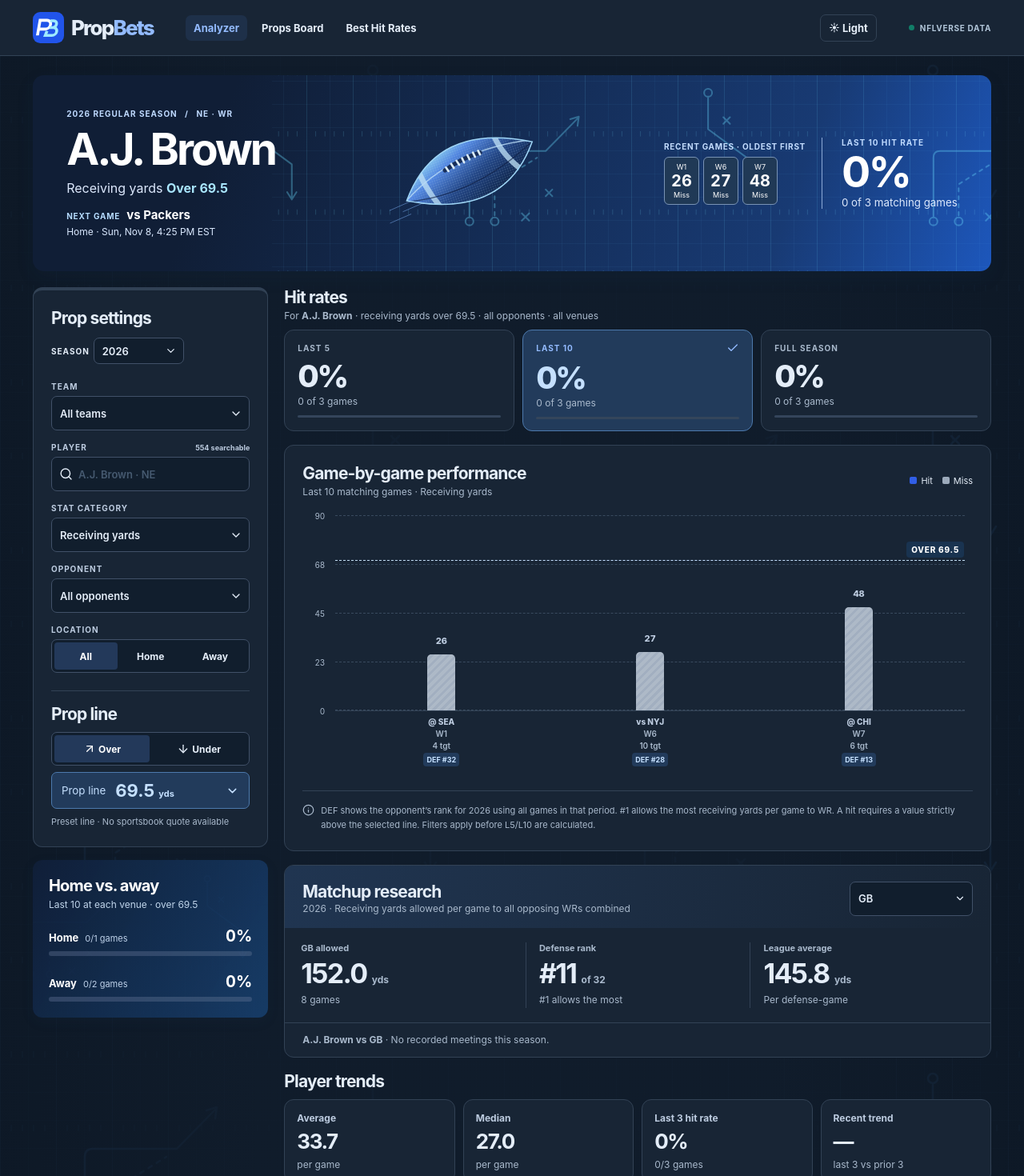
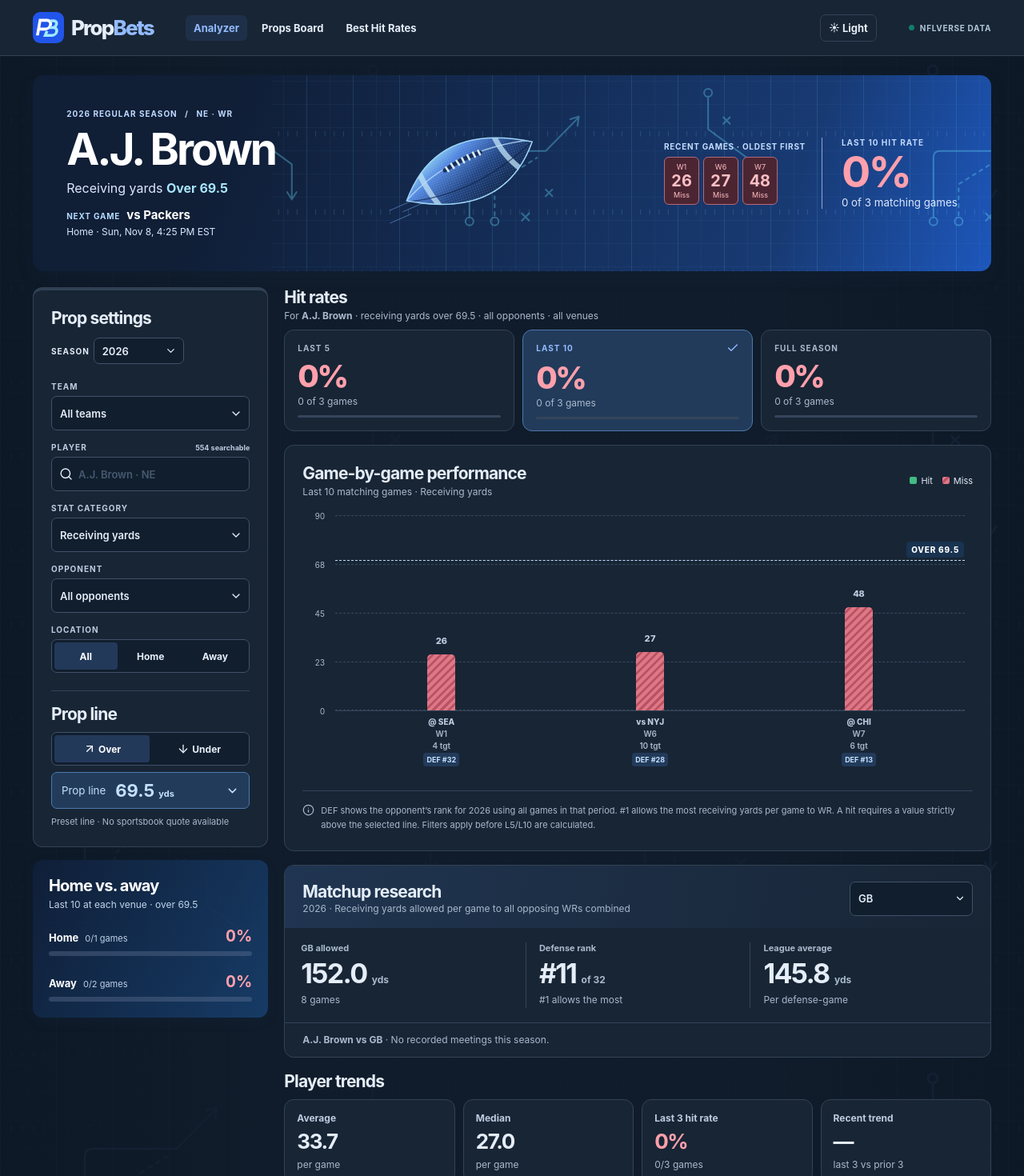
Before and after one commit to cashkub/nfl-porp-lab, a React (Vite) app: page / in a window 1280 px wide. Shown: the top 1470 px of the page at 80% size. Built offline with nearby package versions, Linux system fonts and the light colour scheme.

Commit message:
Color historical results and shade hit rates consistently across PropBets

```diff
--- a/src/App.jsx
+++ b/src/App.jsx
@@ -1,3 +1,4 @@
+import HitRate, {rateStyle} from './components/HitRate.jsx';
 import React, { useEffect, useMemo, useRef, useState } from 'react';
 import {
   ArrowDown, ArrowUpRight, BarChart3, Check, ChevronDown,
@@ -15,7 +16,7 @@ import Matchup from './components/Matchup.jsx';
 import PropChart from './components/PropChart.jsx';
 import { demoData } from './lib/demoData.js';
 import {
-  METRICS, preferredMetric, isHit, summarize, formatRate, formatNumber,
+  METRICS, preferredMetric, isHit, summarize, formatNumber,
   getPlayerGames, getDistinctOpponents, filteredWindow
 } from './lib/stats.js';
 
@@ -81,9 +82,9 @@ function PlayerSearch({ players, selected, season, onSelect, showRoster }) {
 function StatCard({ label, summary, emphasized = false, selected, onClick }) {
   return <button type="button" onClick={onClick} aria-pressed={selected} className={`stat-card ${selected ? 'stat-card-selected' : ''} ${emphasized ? 'stat-card-featured' : ''}`}>
     <div className="stat-card-heading"><span>{label}</span>{selected && <Check size={16} className="selected-check" />}</div>
-    <div className="stat-card-number">{formatRate(summary.rate)}</div>
+    <div className="stat-card-number"><HitRate rate={summary.rate}/></div>
     <div className="stat-card-footer"><span>{summary.hits} of {summary.total} games</span></div>
-    <div className="rate-track" aria-hidden="true"><i style={{width: `${(summary.rate || 0) * 100}%`}} /></div>
+    <div className="rate-track" aria-hidden="true"><i style={{...rateStyle(summary.rate), width: `${(summary.rate || 0) * 100}%`}} /></div>
   </button>;
 }
 
@@ -95,7 +96,7 @@ function Insights({ games, metric, line, direction }) {
   return <div className="insight-grid">
     <div className="small-card"><span>Average</span><strong>{formatNumber(summaries.average)}</strong><small>per game</small></div>
     <div className="small-card"><span>Median</span><strong>{formatNumber(summaries.median)}</strong><small>per game</small></div>
-    <div className="small-card"><span>Last 3 hit rate</span><strong>{formatRate(lastThree.rate)}</strong><small>{lastThree.hits}/{lastThree.total} games</small></div>
+    <div className="small-card"><span>Last 3 hit rate</span><strong><HitRate rate={lastThree.rate}/></strong><small>{lastThree.hits}/{lastThree.total} games</small></div>
     <div className="small-card"><span>Recent trend</span><strong className={changes == null ? '' : changes>=0 ? 'positive' : 'negative'}>{changes == null ? '—' : `${changes >= 0 ? '+' : ''}${changes.toFixed(1)}`}</strong><small>last 3 vs prior 3</small></div>
   </div>;
 }
@@ -286,7 +287,7 @@ export default function App() {
         </div>
         <div className="match-form">
           <span>{windowSize === 'season' ? (multi ? 'All seasons hit rate' : 'Season hit rate') : `Last ${windowSize} hit rate`}</span>
-          <strong>{formatRate(current.rate)}</strong>
+          <strong><HitRate rate={current.rate}/></strong>
           <small>{current.hits} of {current.total} matching games</small>
         </div>
       </section>
--- /dev/null
+++ b/src/components/HitRate.jsx
@@ -0,0 +1,16 @@
+import React from 'react';
+import {formatRate} from '../lib/stats.js';
+
+export function rateStyle(rate) {
+  if (!Number.isFinite(rate)) return undefined;
+  const clamped = Math.min(1, Math.max(0, rate));
+  const low = clamped < 0.5;
+  const weight = (low ? clamped : clamped - 0.5) * 200;
+  const from = low ? 'var(--rate-low)' : 'var(--rate-mid)';
+  const to = low ? 'var(--rate-mid)' : 'var(--rate-high)';
+  return { color: `color-mix(in srgb, ${from}, ${to} ${weight}%)` };
+}
+
+export default function HitRate({rate}) {
+  return <span className="hit-percent" style={rateStyle(rate)}>{formatRate(rate)}</span>;
+}
--- a/src/components/Matchup.jsx
+++ b/src/components/Matchup.jsx
@@ -1,6 +1,7 @@
+import HitRate from './HitRate.jsx';
 import React, {useState} from 'react';
 import { ChevronDown } from 'lucide-react';
-import { METRICS, formatNumber, formatRate, getPlayerGames, summarize } from '../lib/stats.js';
+import { METRICS, formatNumber, getPlayerGames, summarize } from '../lib/stats.js';
 
 export default function Matchup({upcomingOpponent, rows, player, season, metric, line, direction}) {
   const [selection, setSelection] = useState(null);
@@ -23,7 +24,7 @@ export default function Matchup({upcomingOpponent, rows, player, season, metric,
         <div><small>Defense rank</small><strong>#{row.rank} <em>of {rows.length}</em></strong><span>#1 allows the most</span></div>
         <div><small>League average</small><strong>{formatNumber(league)} <em>{unit}</em></strong><span>Per defense-game</span></div>
       </div>
-      <p className="history"><b>{player?.name} vs {row.team}</b> · {history.total ? `${formatRate(history.rate)} hit (${history.hits}/${history.total}) at ${direction} ${line} ${period}.` : `No recorded meetings ${period}.`}</p>
+      <p className="history"><b>{player?.name} vs {row.team}</b> · {history.total ? <><strong><HitRate rate={history.rate}/></strong> hit ({history.hits}/{history.total}) at {direction} {line} {period}.</> : `No recorded meetings ${period}.`}</p>
     </> : <p className="history">Choose a defense to compare its season average, league rank, and the player’s head-to-head results.</p>}
     </section>;
 }
--- a/src/components/PropsBoard.jsx
+++ b/src/components/PropsBoard.jsx
@@ -1,6 +1,7 @@
+import HitRate from './HitRate.jsx';
 import React, {useMemo, useState} from 'react';
 import {playerKey, priceText} from '../lib/bookLine.js';
-import {METRICS, getPlayerGames, summarize, formatRate} from '../lib/stats.js';
+import {METRICS, getPlayerGames, summarize} from '../lib/stats.js';
 import {defenseTable} from '../lib/matchup.js';
 
 const teamCode = t => ({LA:'LAR',WSH:'WAS',JAC:'JAX'}[t] || t);
@@ -93,7 +94,7 @@ export default function PropsBoard({ranked=false,games,players,season,now,onOpen
     <tbody>{filtered.slice(0,limit).map(({g,line,entry,rank,summary,pick})=><tr key={[g.id,line.player,line.metric,line.point,pick].join(':')} className={entry ? "open-prop" : undefined} onClick={entry ? ()=>onOpen(entry.p,line,pick,g) : undefined}>
       <td><button type="button" className="board-player" disabled={!entry} title={entry?'Open player chart':'Player history unavailable'} onClick={e=>{e.stopPropagation();onOpen(entry.p,line,pick,g);}}>{line.player}</button><small>{g.away} at {g.home} · {gameTime(g.kickoff)}</small></td>
       <td><strong>{ranked && (pick==='over' ? 'Over ' : 'Under ')}{line.point}</strong> {METRICS[line.metric]?.label}</td><td>{priceText(line.over)}</td><td>{priceText(line.under)}</td>
-      <td>{summary ? `${formatRate(summary.rate)} (${summary.hits}/${summary.total})` : '—'}</td><td>{rank ? '#'+rank : '—'}</td>
+      <td>{summary ? <><b><HitRate rate={summary.rate}/></b> ({summary.hits}/{summary.total})</> : '—'}</td><td>{rank ? '#'+rank : '—'}</td>
     </tr>)}</tbody></table></div>
     {!filtered.length && <p className="board-foot">No saved props match these filters.</p>}
     {filtered.length>limit && <button className="outline-button" onClick={()=>setLimit(limit+30)}>Show more props</button>}
--- a/src/components/VenueSplits.jsx
+++ b/src/components/VenueSplits.jsx
@@ -1,5 +1,6 @@
+import HitRate, {rateStyle} from './HitRate.jsx';
 import React from 'react';
-import { filteredWindow, formatRate, summarize } from '../lib/stats.js';
+import { filteredWindow, summarize } from '../lib/stats.js';
 
 export default function VenueSplits({ multi, games, metric, line, direction, windowSize }) {
   return <section className="venue-splits" aria-label="Home and away hit rates">
@@ -9,8 +10,8 @@ export default function VenueSplits({ multi, games, metric, line, direction, win
       const sample = filteredWindow(games.filter(game => game.venue === venue), windowSize);
       const { rate, hits, total } = summarize(sample, metric, line, direction);
       return <div className="venue-row" key={venue}>
-        <div><b>{venue === 'H' ? 'Home' : 'Away'}</b><span>{total ? `${hits}/${total} games` : 'No games'}</span><strong>{formatRate(rate)}</strong></div>
-        <div className="venue-track" aria-hidden="true"><i style={{ width: `${(rate ?? 0) * 100}%` }} /></div>
+        <div><b>{venue === 'H' ? 'Home' : 'Away'}</b><span>{total ? `${hits}/${total} games` : 'No games'}</span><strong><HitRate rate={rate}/></strong></div>
+        <div className="venue-track" aria-hidden="true"><i style={{...rateStyle(rate), width: `${(rate ?? 0) * 100}%` }} /></div>
       </div>;
     })}
   </section>;
--- a/src/styles.css
+++ b/src/styles.css
@@ -343,3 +343,17 @@ html[data-theme=dark] {color-scheme:dark;background:#0c1420;color:#e4edf8;--ink:
 .board-sort .outline-button {margin:0}
 .props-board th button {border:none;background:none;color:inherit;font:inherit;text-transform:inherit;letter-spacing:inherit;padding:4px 0}
 @media(max-width:620px) {.board-sort select {font-size:16px}}
+
+/* Shared outcome palette. The header and venue card always use dark surfaces. */
+:root {--rate-low:#ae273b;--rate-mid:#805708;--rate-high:#08703e}
+[data-theme=dark], .match-header, .venue-splits {--rate-low:#ffa0ac;--rate-mid:#f4ca75;--rate-high:#79e8ae}
+.app .rate-track i,.venue-splits .venue-row .venue-track i {background:currentColor}
+.app .chart-bar-hit,.app .legend-hit {background:#168654}
+.app .chart-bar-miss,.app .legend-miss {background:repeating-linear-gradient(135deg,#c14856 0 4px,#a83746 4px 7px)}
+[data-theme=dark] .chart-bar-hit,[data-theme=dark] .legend-hit {background:#42bc83}
+[data-theme=dark] .chart-bar-miss,[data-theme=dark] .legend-miss {background:repeating-linear-gradient(135deg,#dd7886 0 4px,#bc5365 4px 7px)}
+.app .result-pill.hit {background:#d9f5e5;color:#075532}
+.app .result-pill.miss {background:#fde4e5;color:#942636}
+.app .form-hit,[data-theme=dark] .app .result-pill.hit {background:#173e34;color:#a4f1c5;border-color:#3b946c}
+.app .form-miss,[data-theme=dark] .app .result-pill.miss {background:#4c2532;color:#ffc0c5;border-color:#b26a78}
+.app .hit-percent {font:inherit;letter-spacing:inherit;margin:0;color:inherit}
```
